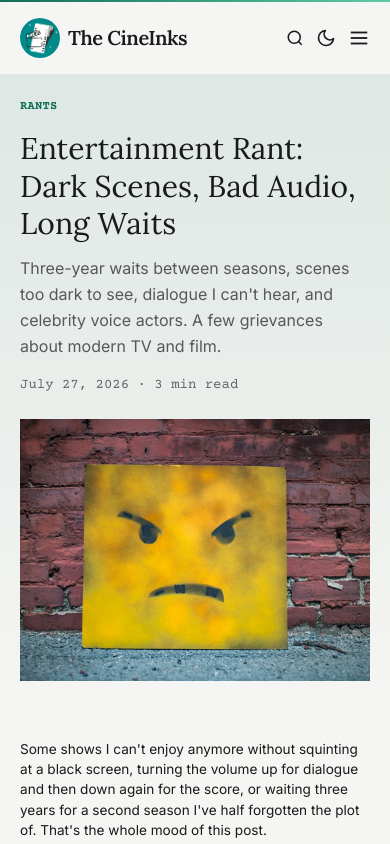
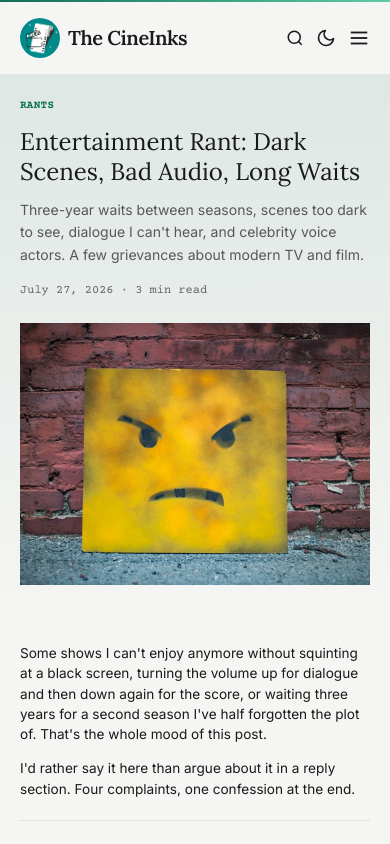
Before and after one commit to MariaEgbuna/the-cineinks, a Next.js app: page /posts/a-little-rant-about-the-entertainment-industry in a window 390 px wide. Shown: the top 844 px of the page. Built offline with nearby package versions, Linux system fonts and the light colour scheme.

Commit message:
Smaller banner text on phones

```diff
--- a/app/posts/[slug]/page.tsx
+++ b/app/posts/[slug]/page.tsx
@@ -122,7 +122,9 @@ export default async function PostPage({ params }: PageProps) {
 
       {/* Banner: text on the left, the cover image on the right at its
           natural 4:3 shape (no zooming). On phones the text comes first
-          and the image sits below it. Without a cover, it's text only. */}
+          and the image sits below it. Without a cover, it's text only.
+          Changed: every text size in the banner is one step smaller on
+          phones. From md up the sizes are the same as before. */}
       <section className="bg-linear-to-b from-accent/10 to-transparent">
         <div
           className={`max-w-300 mx-auto px-5 py-6 md:py-10 ${
@@ -133,23 +135,23 @@ export default async function PostPage({ params }: PageProps) {
         >
           <div>
             {/* The category as a quiet accent-colored line, no filled badge. */}
-            <p className="mb-3.5 font-mono text-xs font-bold uppercase leading-normal tracking-wide text-accent md:text-[13px]">
+            <p className="mb-3 font-mono text-[11px] font-bold uppercase leading-normal tracking-wide text-accent md:mb-3.5 md:text-[13px]">
               {post.category}
             </p>
-            <h1 className="font-serif text-3xl md:text-4xl leading-tight text-main mb-3">
+            <h1 className="font-serif text-2xl md:text-4xl leading-tight text-main mb-3">
               {post.title}
             </h1>
             {post.excerpt && (
-              <p className="text-base md:text-lg leading-relaxed text-main/70 mb-4">
+              <p className="text-sm md:text-lg leading-relaxed text-main/70 mb-4">
                 {post.excerpt}
               </p>
             )}
             {factsLine && (
-              <p className="mb-1 text-sm font-medium leading-normal text-main">
+              <p className="mb-1 text-[0.8125rem] font-medium leading-normal text-main md:text-sm">
                 {factsLine}
               </p>
             )}
-            <p className="font-mono text-sm text-muted">
+            <p className="font-mono text-xs text-muted md:text-sm">
               {formattedDate} · {readingMinutes} min read
             </p>
           </div>
```
